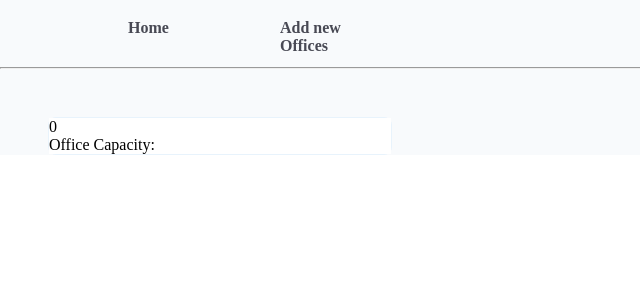
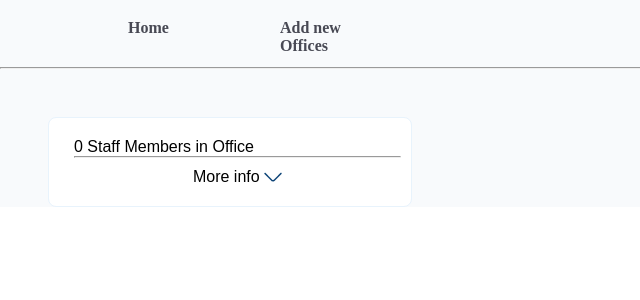
Before and after one commit to tony2tones/company-manager, an Angular app: page /office-view/1 in a window 1280 px wide. Shown: the top 300 px of the page, without its empty margins (0-640 px from the left). Built offline with nearby package versions, Linux system fonts and the light colour scheme.

Commit message:
added vectors added expander on menu

```diff
--- a/src/app/components/rooms/room/office.component.css
+++ b/src/app/components/rooms/room/office.component.css
@@ -1,15 +1,29 @@
 .container {
+  padding: 10px;
   width: 342px;
+  font-family: sans-serif;
   height: auto;
   margin:3rem;
   border-radius: 8px;
   border: solid 1px #e8f3fc;
+  background: #ffffff;
 
 }
 .content {
-  background: #ffffff;
+  padding-top: 10px;
+  padding-left:15px;
 }
 .name {
   width: 88px;
   height: 29px;
 }
+
+.menuToggle {
+  padding: 10px;
+  text-align: center;
+  cursor: pointer;
+}
+
+.rotateClass {
+  transform: rotate(180deg);
+}
--- a/src/app/components/rooms/room/office.component.html
+++ b/src/app/components/rooms/room/office.component.html
@@ -1,9 +1,21 @@
 <div class="container">
+  <h3>{{ companyName }}</h3>
   <div class="content">
-    <h1>{{ companyName }}</h1>
-    <p>{{ phoneNumber }}</p>
-    <p>{{ email }}</p>
-    <p>Office Capacity: {{ officeCapacity }}</p>
-    <p>{{ address }}</p>
+    <div>{{ staff.length }} Staff Members in Office</div>
+    <hr />
+    <div class="menuToggle" (click)="toggleMenu()">
+      More info
+      <span
+        ><img [ngClass]="{'rotateClass': menuToggle}"
+          src="../../../../assets/vuesax/twotone/vuesax/twotone/Vector.png"
+          alt="triangle with all three sides equal"
+      /></span>
+    </div>
+    <div *ngIf="menuToggle" class="list">
+      <p>{{ phoneNumber }}</p>
+      <p>{{ email }}</p>
+      <p>Office Capacity: {{ officeCapacity }}</p>
+      <p>{{ address }}</p>
+    </div>
   </div>
 </div>
--- a/src/app/components/rooms/room/office.component.ts
+++ b/src/app/components/rooms/room/office.component.ts
@@ -21,6 +21,8 @@ export class OfficeComponent implements OnInit {
 
   @Input() staff: [] = [];
 
+  public menuToggle: boolean = false;
+
   constructor(
     private activeRoute: ActivatedRoute, private router : Router) { }
 
@@ -32,4 +34,8 @@ export class OfficeComponent implements OnInit {
   public navButton(id){
     this.router.navigate([])
   }
+
+  public toggleMenu() {
+    this.menuToggle = !this.menuToggle;
+  }
 }
```
Also changed, not shown: src/assets/vuesax/twotone/vuesax/twotone/Vector.png (added).
